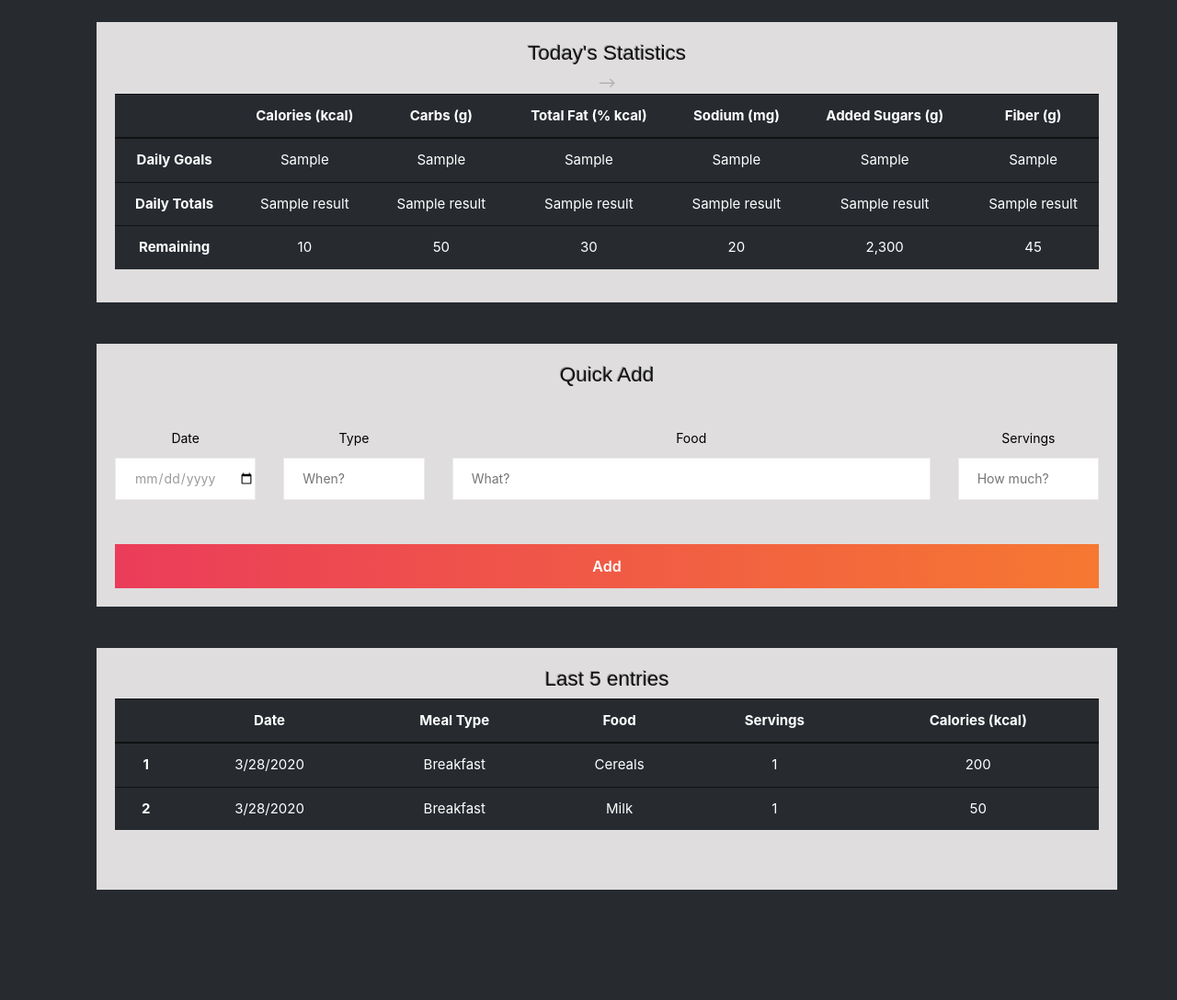
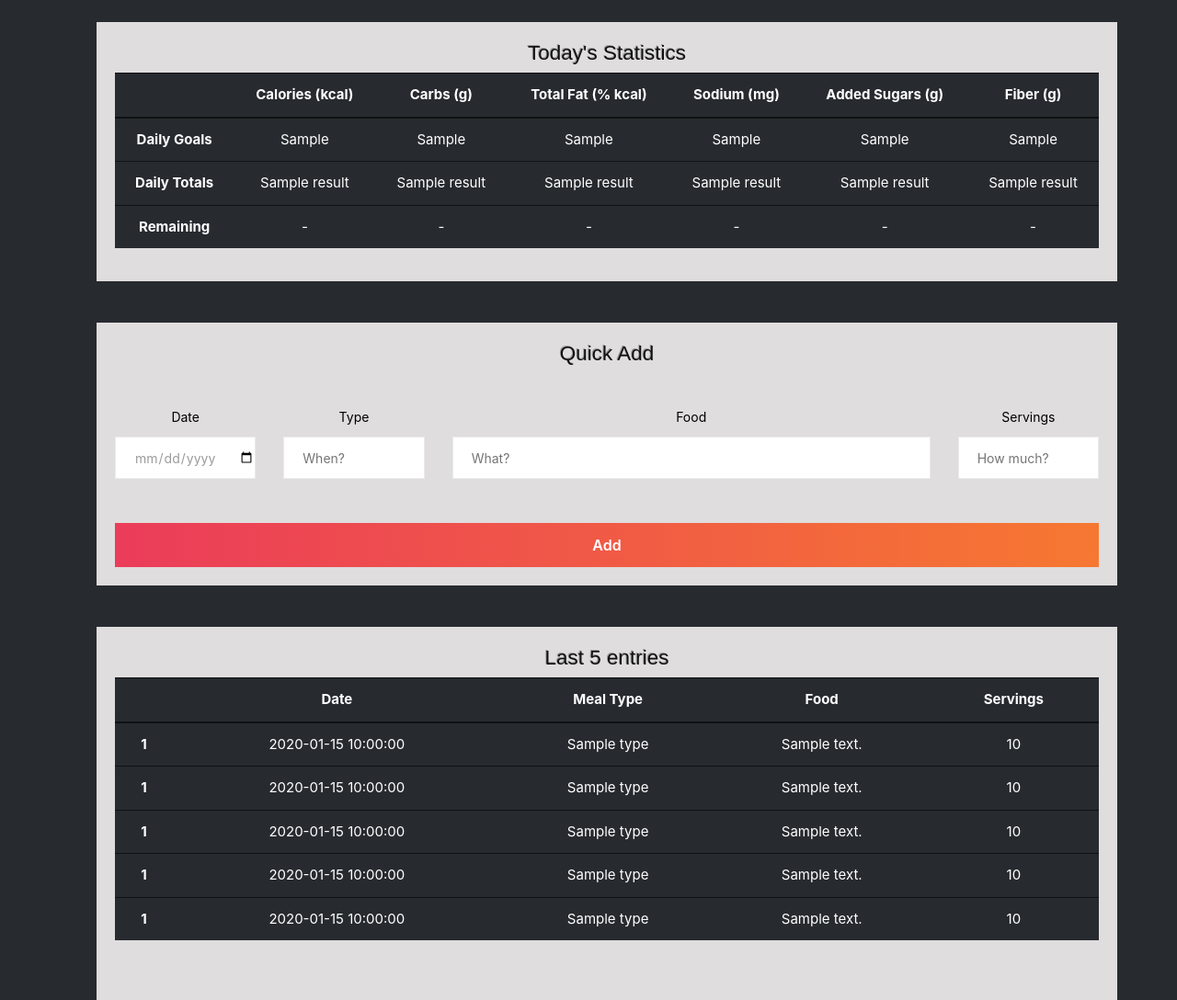
Before and after one commit to Rebel-Scum-Analytical/Team-Project2, a Flask app: template templates/dashboard.html in a window 1280 px wide. Shown: the part 196-1284 px from the top of the page at 92% size. Before the commit the page ends 1164 px from the top, so only its background shows below. Run offline with Flask 2, Linux system fonts and the light colour scheme; tables that the repository leaves empty hold one stand-in row (values such as "Sample post"); the template is opened without the code that fills it: values that come from a table or form of the project are taken from there, most other values are stand-ins (such as "Sample title", 1, 10 or a date in 2020); parts of the project's set-up code (start-up, migrations or seed data) failed here and were passed over; some libraries are stand-ins or nearby versions.

Commit message:
Add code to display last 5 entries on dashoard

```diff
--- a/app.py
+++ b/app.py
@@ -249,7 +249,7 @@ def dashboard():
 
     session['page']='dashboard'
 
-    # Code to display daily statistics on dashboard
+    # Code to display daily statistics on dashboard - part 1
 
     daily_goal_list = [1800, 130, 25, 2200, 25, 25.2]
     form = AddMeal(request.form)
@@ -269,6 +269,7 @@ def dashboard():
         print("Adding meal")
         return redirect("/dashboard")
 
+    # Code to display daily statistics on dashboard - part 2
     cmd = session_db.query(func.sum(Nutrition.Energy).label('cal'), func.sum(Nutrition.Carbohydrate).label('carbs'),\
                                 func.sum(Nutrition.Lipid_Total).label('fats'), func.sum(Nutrition.Sodium).label('sodium'),\
                                 func.sum(Nutrition.Sugar_Total).label('sugar'), func.sum(Nutrition.Fiber).label('fiber'),\
@@ -281,8 +282,12 @@ def dashboard():
     print("daily stats are: ", daily_stats)
     print("daily stats cnt: ",daily_stats.cnt)
 
-
-    return render_template("dashboard.html", form=form, results = results, daily_goal_list = daily_goal_list)
+    # Code to display last 3 wntries on dashboard
+    top5_entries = session_db.query(Meal_record).order_by(Meal_record.meal_date.desc()).limit(5)
+    print("Meal desc for the entry on dashbord are: ", top5_entries[4].meal_desc)
+    top5_entries_l = [top5_entries[i] for i in range(6)]
+    print(top5_entries_l[0].meal_date)
+    return render_template("dashboard.html", form=form, results = results, daily_goal_list = daily_goal_list, top5_entries_l = top5_entries_l)
 
 @app.route("/user_metrics/<new_food>")
 def user_meal(new_food):
--- a/templates/dashboard.html
+++ b/templates/dashboard.html
@@ -52,12 +52,18 @@
                     <tr>
                         <th scope="row">Remaining</th>
 
-                            <td> {{ daily_goal_list[0] - results[0] }} </td>
-                            <td>50</td>
-                            <td>30</td>
-                            <td>20</td>
-                            <td>2,300</td>
-                            <td>45</td> -->
+                            <td>-</td>
+                            <td>-</td>
+                            <td>-</td>
+                            <td>-</td>
+                            <td>-</td>
+                            <td>-</td>
+                            <!-- <td> {{ daily_goal_list[0] - results[0] }} </td>
+                            <td>{{ daily_goal_list[1] - results[1] }}</td>
+                            <td>{{ daily_goal_list[2] - results[2] }}</td>
+                            <td>{{ daily_goal_list[3] - results[3] }}</td>
+                            <td>{{ daily_goal_list[4] - results[4] }}</td>
+                            <td>20</td>  -->
                     </tr>
 
                   </tbody>
@@ -127,7 +133,7 @@
                               <th scope="col">Meal Type</th>
                               <th scope="col">Food</th>
                               <th scope="col">Servings</th>
-                              <th scope="col">Calories (kcal)</th>
+                              <!-- <th scope="col">Calories (kcal)</th>                       -->
                             </tr>
                         </thead>
 
@@ -137,22 +143,51 @@
                         <tr>
 
                           <th scope="row">1</th>
-                              <td>3/28/2020</td>
-                              <td>Breakfast</td>
-                              <td>Cereals</td>
-                              <td>1</td>
-                              <td>200</td>
+                              <td>{{ top5_entries_l[0].meal_date}}</td>
+                              <td>{{ top5_entries_l[0].type}}</td>
+                              <td>{{ top5_entries_l[0].meal_desc}}</td>
+                              <td>{{ top5_entries_l[0].amount}}</td>
+                              <!-- <td>200</td> -->
                         </tr>
                         <tr>
 
-                            <th scope="row">2</th>
-                                <td>3/28/2020</td>
-                                <td>Breakfast</td>
-                                <td>Milk</td>
-                                <td>1</td>
-                                <td>50</td>
-                          </tr>
+                            <th scope="row">1</th>
+                                <td>{{ top5_entries_l[1].meal_date}}</td>
+                                <td>{{ top5_entries_l[1].type}}</td>
+                                <td>{{ top5_entries_l[1].meal_desc}}</td>
+                                <td>{{ top5_entries_l[1].amount}}</td>
+                                <!-- <td>200</td> -->
+                        </tr>
 
+                        <tr>
+
+                            <th scope="row">1</th>
+                                <td>{{ top5_entries_l[2].meal_date}}</td>
+                                <td>{{ top5_entries_l[2].type}}</td>
+                                <td>{{ top5_entries_l[2].meal_desc}}</td>
+                                <td>{{ top5_entries_l[2].amount}}</td>
+                                <!-- <td>200</td> -->
+                        </tr>
+
+                        <tr>
+
+                            <th scope="row">1</th>
+                                <td>{{ top5_entries_l[3].meal_date}}</td>
+                                <td>{{ top5_entries_l[3].type}}</td>
+                                <td>{{ top5_entries_l[3].meal_desc}}</td>
+                                <td>{{ top5_entries_l[3].amount}}</td>
+                                <!-- <td>20</td> -->
+                        </tr>
+
+                        <tr>
+
+                            <th scope="row">1</th>
+                                <td>{{ top5_entries_l[4].meal_date}}</td>
+                                <td>{{ top5_entries_l[4].type}}</td>
+                                <td>{{ top5_entries_l[4].meal_desc}}</td>
+                                <td>{{ top5_entries_l[4].amount}}</td>
+                                <!-- <td>200</td> -->
+                        </tr>
 
                       </tbody>
 
```
